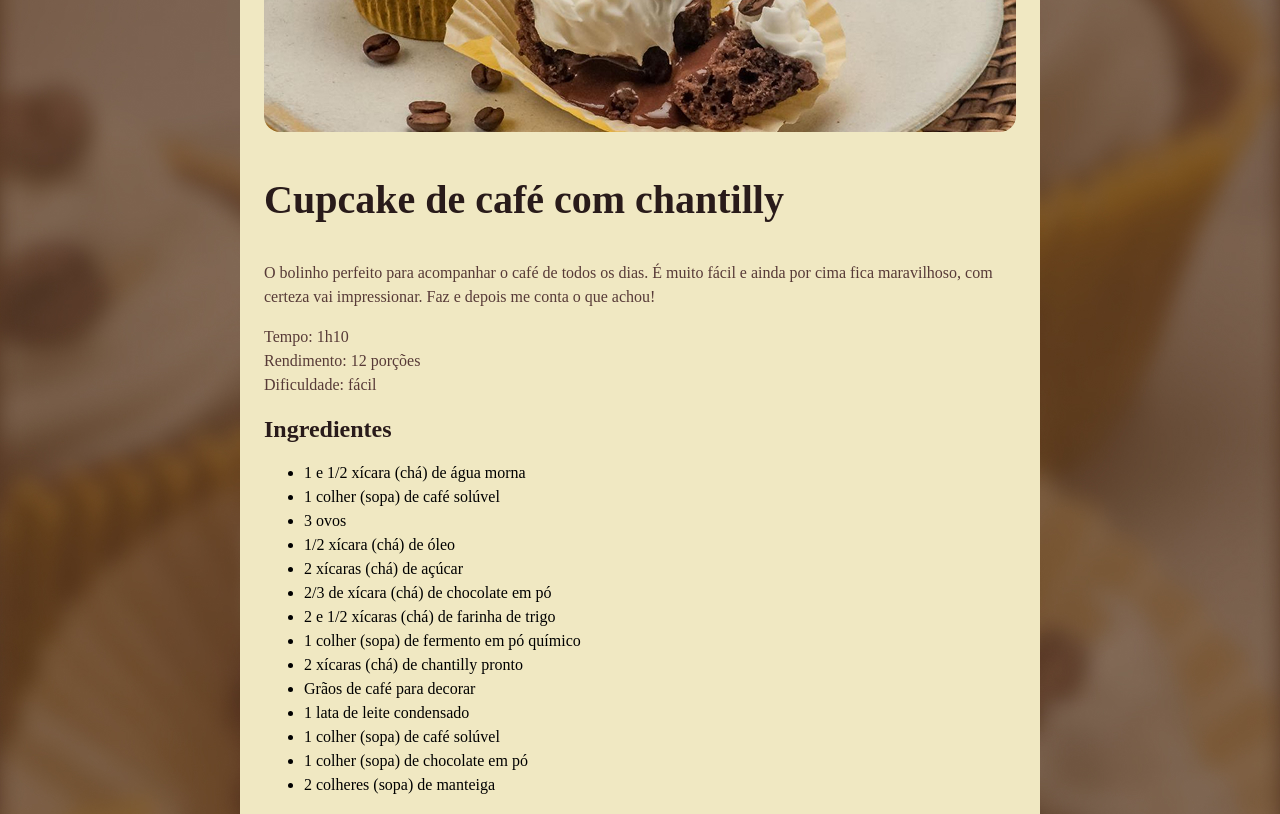
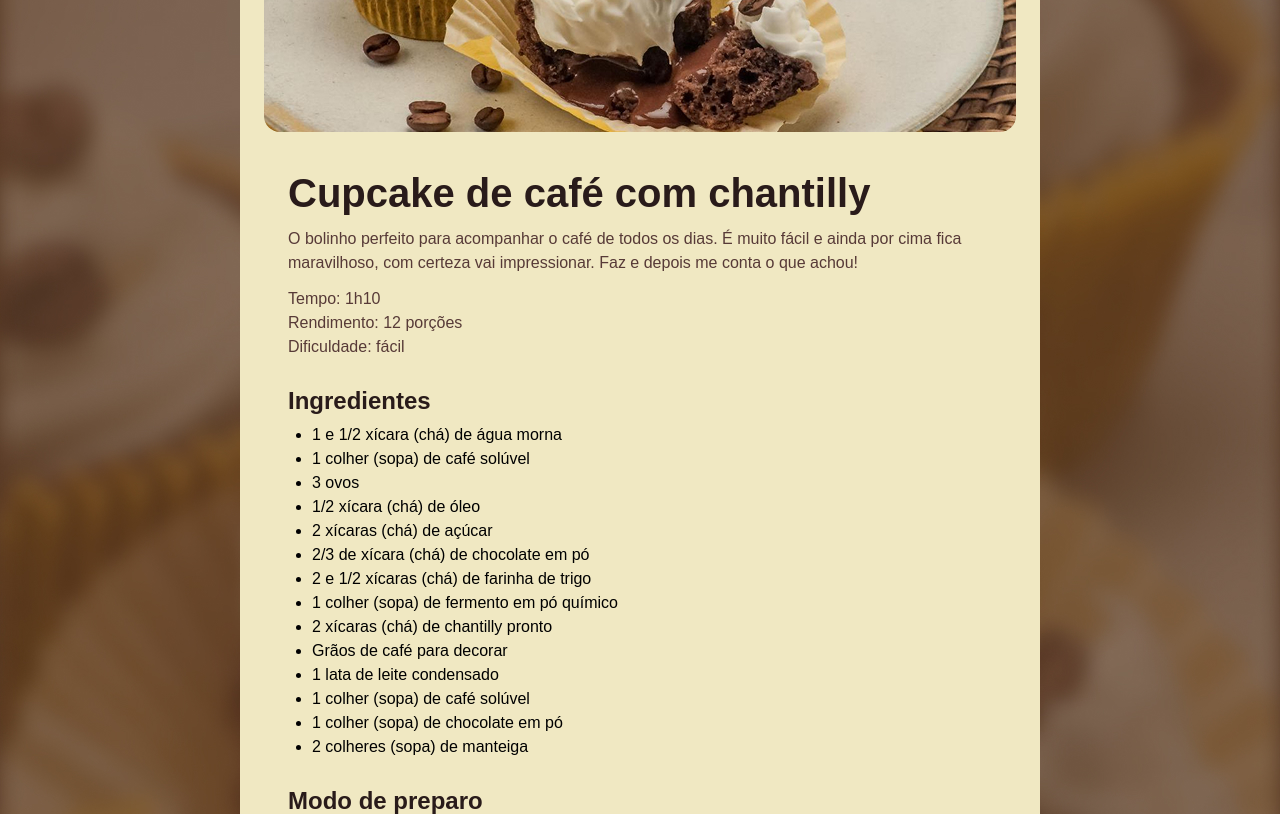
Before and after one commit to sailegomes/Projeto-Pagina-de-Receita, a plain HTML site: page index.html in a window 1280 px wide. Shown: the part 340-1154 px from the top of the page. Drawn offline with Linux system fonts and the light colour scheme; a web font is replaced by a local one.

Commit message:
personalizando espaços

```diff
--- a/style.css
+++ b/style.css
@@ -1,7 +1,11 @@
 @import url('https://fonts.googleapis.com/css2?family=Alice&display=swap');
 
+* {
+    margin: 0;
+    padding: 0;
+}
 
-:root{
+:root {
     --cor-principal: #F0E8C2;
     --cor-primaria-texto: #291B1A;
     --cor-secundaria-texto: #573A37;
@@ -12,6 +16,7 @@
 body {
     background-image: url(assets/bg.jpg);
     background-size: cover;
+    font-family: var(--fonte-principal);
 }
 
 #page {
@@ -27,19 +32,39 @@ img {
     border-radius: 16px;
 }
 
-h1{
+main {
+    padding: 24px;
+}
+
+section+section {
+    margin-top: 24px;
+}
+
+#about p+p {
+    /* aqui é referenciado para modificar um 'p' que tenha anterior a ele outro 'p' */
+    margin-top: 12px;
+}
+
+h1 {
     line-height: 140%;
     font-size: 40px;
 }
 
-h2{
+h2 {
     font-size: 24px;
 }
 
-h1,h2{
+h1,
+h2 {
     color: var(--cor-primaria-texto);
+    margin-bottom: 4px;
+    line-height: 150%;
 }
 
-p{
+ul{
+    padding-left: 24px;
+}
+
+p {
     color: var(--cor-secundaria-texto);
 }
```
